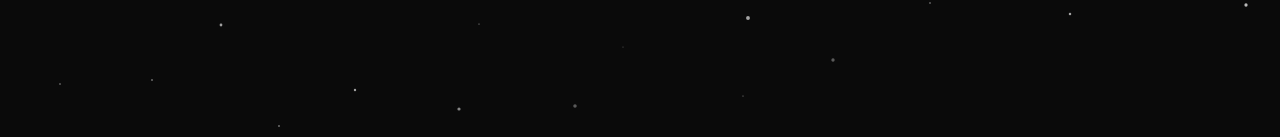
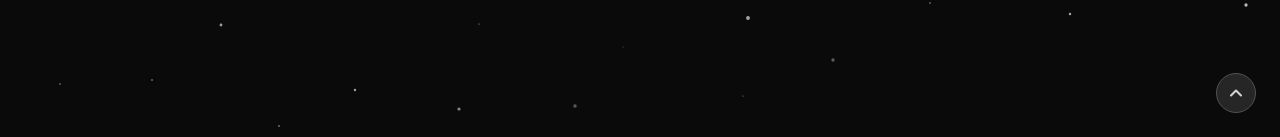
Before and after one commit to AirMile/portfolio, a React (Vite) app: page /en in a window 1280 px wide. Shown: the part 663-800 px from the top of the page. Built offline with nearby package versions, Linux system fonts and the light colour scheme.

Commit message:
feat(scroll-top): jump to projects and appear after the projects section

```diff
--- a/src/components/ui/ScrollToTop.tsx
+++ b/src/components/ui/ScrollToTop.tsx
@@ -8,21 +8,40 @@ export function ScrollToTop() {
   const { t } = useTranslation()
   const location = useLocation()
   const [isVisible, setIsVisible] = useState(false)
-  const { scrollToTop } = useLenis()
+  const { lenis } = useLenis()
 
   useEffect(() => {
     const handleScroll = () => {
-      setIsVisible(window.scrollY > 400)
+      // Show once the user has scrolled past the projects section. The hero is
+      // just a name splash, so projects is the most useful place to jump back to.
+      const projects = document.getElementById('projects')
+      if (projects) {
+        const projectsBottom = projects.offsetTop + projects.offsetHeight
+        setIsVisible(window.scrollY > projectsBottom - window.innerHeight * 0.5)
+      } else {
+        setIsVisible(window.scrollY > 400)
+      }
     }
 
+    handleScroll()
     window.addEventListener('scroll', handleScroll, { passive: true })
     return () => window.removeEventListener('scroll', handleScroll)
   }, [])
 
-  // The detail page is short; back-to-top is only useful on the long,
-  // multi-section home page.
+  // The detail page is short; this jump-to-projects button is only useful on the
+  // long, multi-section home page.
   const isProjectDetail = /^\/[^/]+\/projects\/[^/]+/.test(location.pathname)
   if (isProjectDetail) return null
+
+  const scrollToProjects = () => {
+    if (lenis) {
+      lenis.scrollTo('#projects', { duration: 1.2 })
+    } else {
+      document
+        .getElementById('projects')
+        ?.scrollIntoView({ behavior: 'smooth' })
+    }
+  }
 
   return (
     <AnimatePresence>
@@ -34,9 +53,9 @@ export function ScrollToTop() {
           whileHover={{ scale: 1.1 }}
           whileTap={{ scale: 0.9 }}
           transition={{ type: 'spring', stiffness: 400, damping: 17 }}
-          onClick={scrollToTop}
+          onClick={scrollToProjects}
           className="fixed right-6 bottom-6 z-50 flex h-10 w-10 items-center justify-center rounded-full border border-neutral-600 bg-neutral-800 text-neutral-300 transition-colors hover:border-neutral-400 hover:text-white"
-          aria-label={t('a11y.scrollToTop')}
+          aria-label={t('a11y.scrollToProjects')}
         >
           <svg
             xmlns="http://www.w3.org/2000/svg"
--- a/src/locales/en.json
+++ b/src/locales/en.json
@@ -77,7 +77,8 @@
   },
   "a11y": {
     "scrollToNextSection": "Scroll to next section",
-    "scrollToTop": "Scroll to top"
+    "scrollToTop": "Scroll to top",
+    "scrollToProjects": "Scroll to projects"
   },
   "projectData": {
     "draftgap": {
--- a/src/locales/nl.json
+++ b/src/locales/nl.json
@@ -77,7 +77,8 @@
   },
   "a11y": {
     "scrollToNextSection": "Scroll naar volgende sectie",
-    "scrollToTop": "Scroll naar boven"
+    "scrollToTop": "Scroll naar boven",
+    "scrollToProjects": "Scroll naar projecten"
   },
   "projectData": {
     "draftgap": {
```
